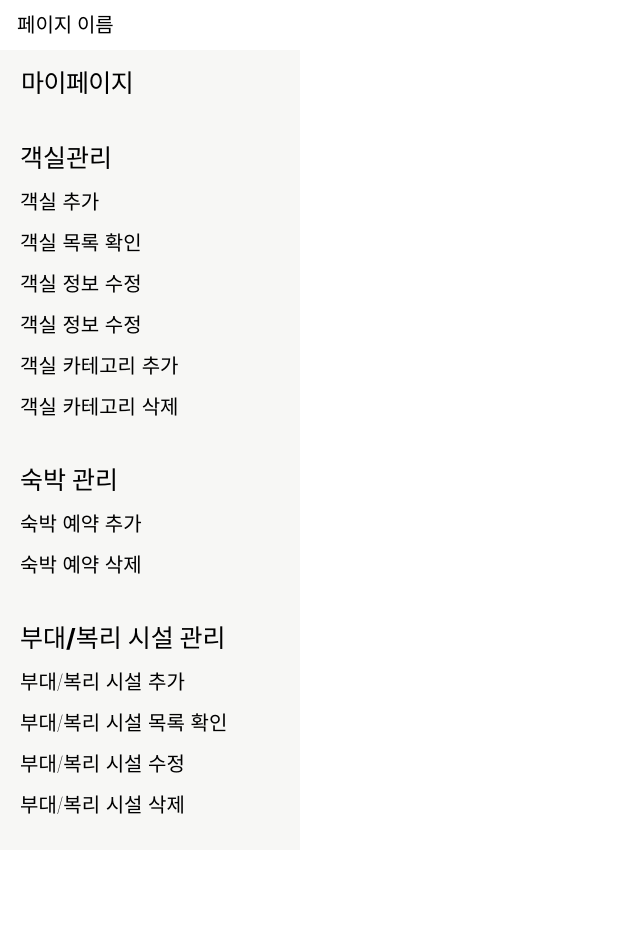
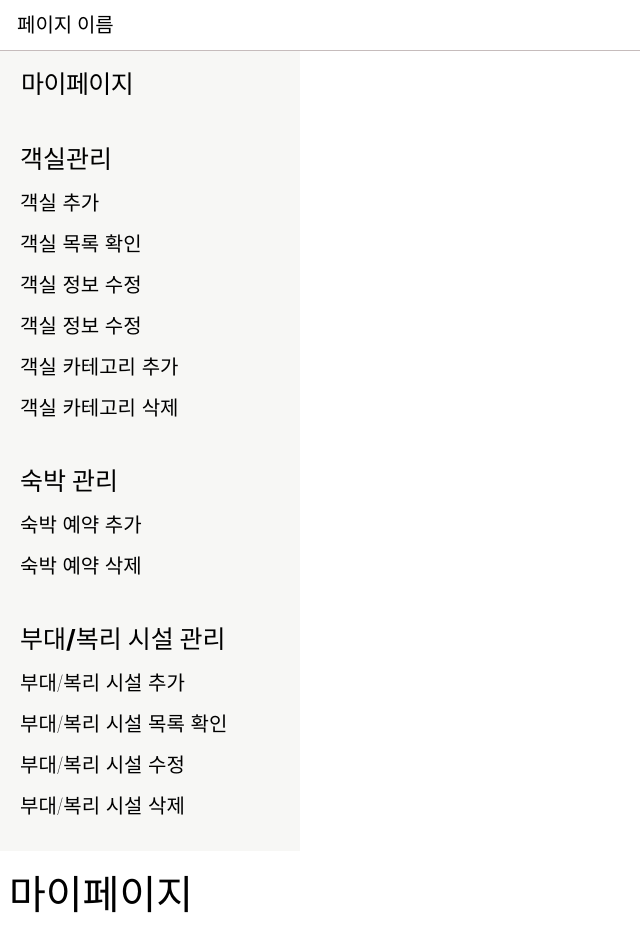
Before and after one commit to gouyeonch/lavieenrosehotel-web, a React (Vite) app: page / in a window 1280 px wide. Shown: the top 941 px of the page, without its empty margins (0-640 px from the left). Before the commit the page ends 850 px from the top, so only its background shows below. Built offline with nearby package versions, Linux system fonts and the light colour scheme.

Commit message:
feat: components/BodyTitle

```diff
--- a/src/App.tsx
+++ b/src/App.tsx
@@ -4,14 +4,16 @@ import viteLogo from '/vite.svg'
 import SidebarAdmin from './components/Sidebar/SidebarAdmin'
 import SidebarUser from './components/Sidebar/SidebarUser'
 import TopBar from './components/TopBar/TopBar'
+import BodyTitle from './components/BodyTitle/BodyTitle'
 import './App.css'
 
 function App() {
   return (
     <>
-      <TopBar pageName='페이지 이름'></TopBar>
+      <TopBar pageName='페이지 이름'/>
       {/* <SidebarUser /> */}
       <SidebarAdmin />
+      <BodyTitle bodyName='마이페이지'/>
     </>
   )
 }
--- /dev/null
+++ b/src/components/BodyTitle/BodyTitle.tsx
@@ -0,0 +1,18 @@
+import React, { useState } from "react";
+import { S } from "./style";
+
+interface BodyTitleProps {
+    bodyName: string;
+  }
+
+const BodyTitle: React.FC<BodyTitleProps> = ({ bodyName }) => {
+  return (
+    <>
+        <S.Container>
+            <S.TextBox>{bodyName}</S.TextBox>
+        </S.Container>
+    </>
+  );
+};
+
+export default BodyTitle;
--- /dev/null
+++ b/src/components/BodyTitle/style.ts
@@ -0,0 +1,23 @@
+import styled from "styled-components";
+
+const Container = styled.div`
+    display: flex;
+    width: 1593px;
+    height: 76px;
+    margin-left: 9px;
+    margin-top: 14px;
+`;
+
+const TextBox = styled.div`
+    color: black;
+    font-size: 40px;
+    font-family: Inter;
+    font-weight: 700;
+    line-height: 60px;
+    word-wrap: break-word
+`
+
+export const S = {
+    Container,
+    TextBox,
+};
--- a/src/components/TopBar/style.ts
+++ b/src/components/TopBar/style.ts
@@ -11,6 +11,8 @@ const Container = styled.div`
     height: 50px;
     align-items: center;
     background-color: #FFFFFF;
+
+    border-bottom: 1px solid #C6BCBC;
 `;
 
 const TopBarNameBox = styled.div`
```
